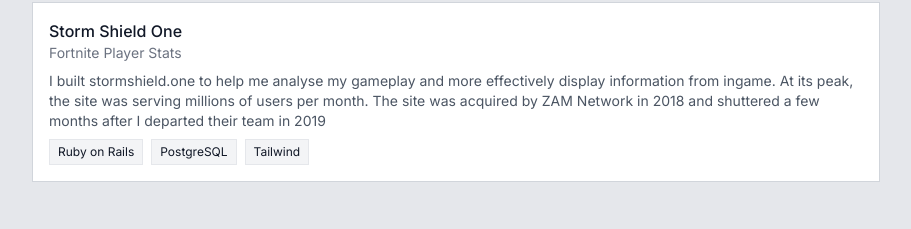
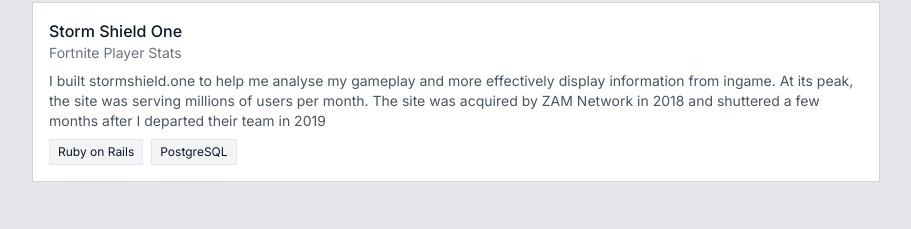
Before and after one commit to modsognir/modsognir.github.io, a plain HTML site: page index.html in a window 1280 px wide. Shown: the part 1240-1469 px from the top of the page, without its empty margins (184-1095 px from the left). Drawn offline with nearby package versions, Linux system fonts and the light colour scheme.

Commit message:
Update index.html

```diff
--- a/index.html
+++ b/index.html
@@ -138,7 +138,6 @@
                     <div class="flex flex-wrap gap-2 text-xs">
                         <span class="px-2 py-1 bg-gray-100 border border-gray-200">Ruby on Rails</span>
                         <span class="px-2 py-1 bg-gray-100 border border-gray-200">PostgreSQL</span>
-                        <span class="px-2 py-1 bg-gray-100 border border-gray-200">Tailwind</span>
                     </div>
                 </div>
 
```
